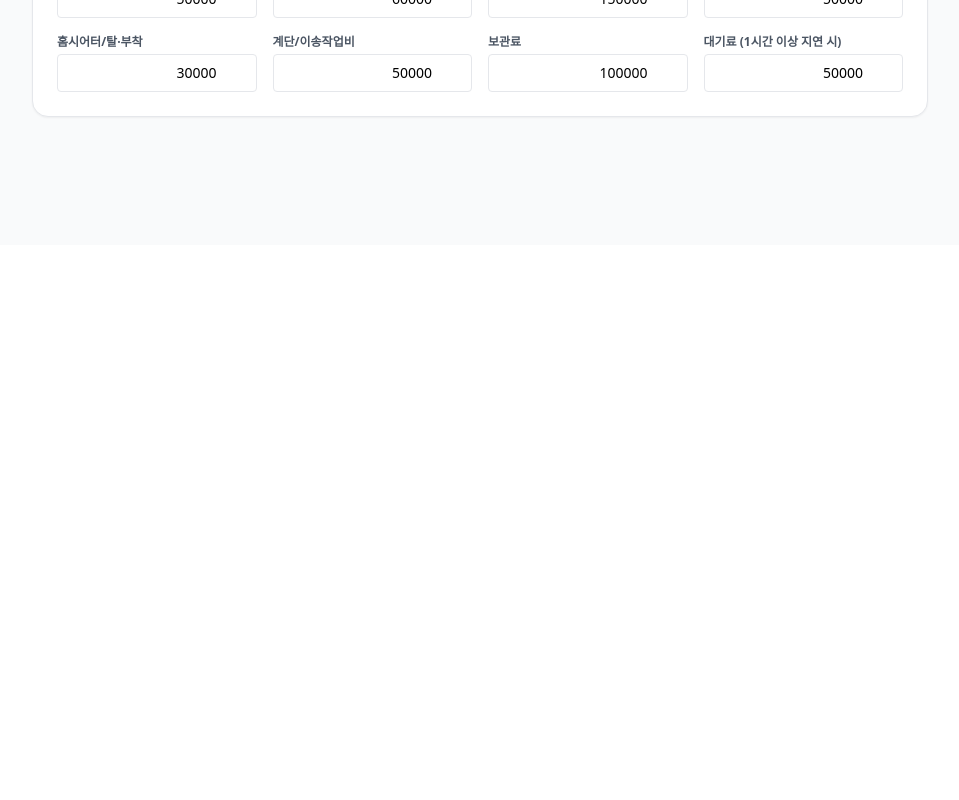
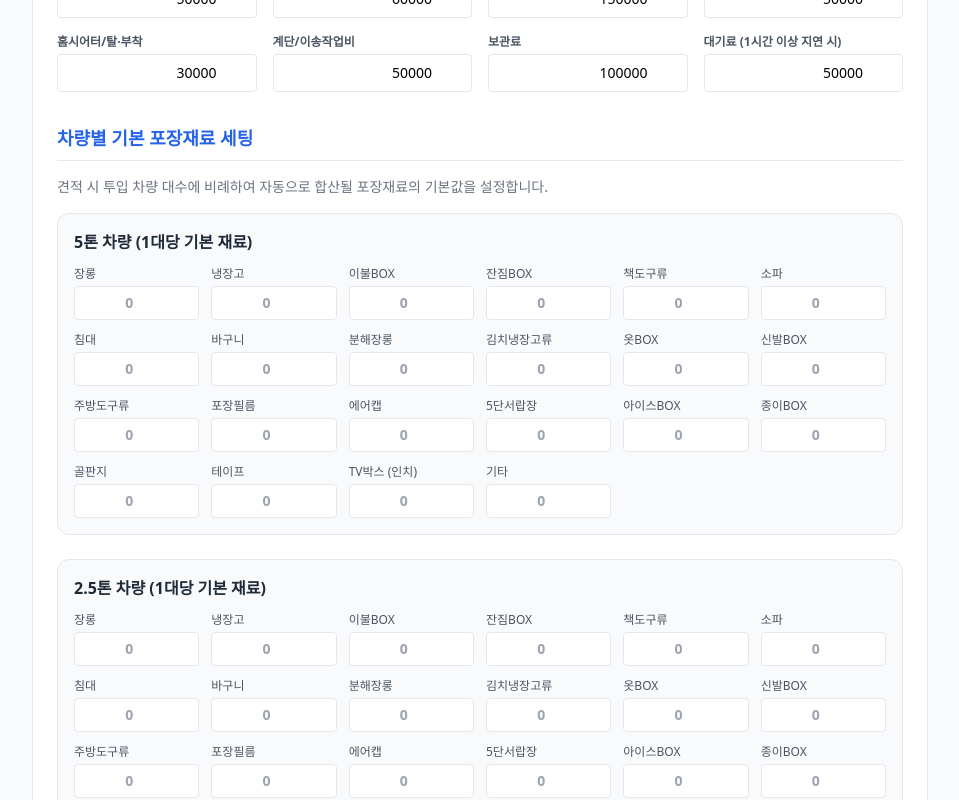
Before and after one commit to grigobio237-eng/20260822-tongin, a Next.js app: page /settings in a window 1280 px wide. Shown: the part 1840-2640 px from the top of the page, without its empty margins (160-1119 px from the left). Before the commit the page ends 2085 px from the top, so only its background shows below. Built offline with nearby package versions, Linux system fonts and the light colour scheme.

Commit message:
feat: add default packing materials configuration per vehicle, auto-calculate materials based on vehicles, update step 3 materials UI with stepper buttons, and add TV box with custom inches input

```diff
--- a/src/app/(wizard)/step3/page.tsx
+++ b/src/app/(wizard)/step3/page.tsx
@@ -4,7 +4,7 @@ import React, { useState } from 'react';
 import { useWizardStore } from '@/store/wizardStore';
 import { useSettingsStore } from '@/store/settingsStore';
 import { useRouter } from 'next/navigation';
-import { OPTION_ITEMS } from '@/lib/constants/items';
+import { OPTION_ITEMS, PACKING_MATERIALS } from '@/lib/constants/items';
 import { useSpeechToText } from '@/hooks/useSpeechToText';
 import { Mic, MicOff, Edit2 } from 'lucide-react';
 import clsx from 'clsx';
@@ -278,16 +278,45 @@ export default function Step3Page() {
           <div>
               <label className="block text-sm font-bold text-gray-700 mb-3">포장재료</label>
               <div className="grid grid-cols-2 sm:grid-cols-4 gap-3">
-              {PACKING_MATERIALS.map(mat => (
-                <div key={mat} className="flex items-center justify-between border rounded p-2">
-                  <span className="text-sm font-medium">{mat}</span>
-                  <input type="number" min="0" placeholder="0"
-                    className="w-12 text-center border-b outline-none font-bold text-blue-600"
-                    value={resources.materials[mat] || ''}
+                {PACKING_MATERIALS.map(mat => {
+                  const val = resources.materials[mat] || 0;
+                  return (
+                    <div key={mat} className="flex flex-col gap-1 border rounded p-2 bg-gray-50">
+                      <div className="flex items-center justify-between">
+                        <span className="text-xs font-bold text-gray-700 truncate" title={mat}>{mat}</span>
+                        <div className="flex items-center gap-1 bg-white border rounded">
+                          <button
+                            className="w-6 h-6 flex items-center justify-center text-gray-500 hover:bg-gray-100"
+                            onClick={() => updateMaterial(mat, Math.max(0, val - 1))}
+                          >
+                            -
+                          </button>
+                          <input
+                            type="number" min="0" placeholder="0"
+                            className="w-8 text-center outline-none font-bold text-blue-600 text-sm"
+                            value={val || ''}
                             onChange={e => updateMaterial(mat, Number(e.target.value))}
                           />
+                          <button
+                            className="w-6 h-6 flex items-center justify-center text-gray-500 hover:bg-gray-100"
+                            onClick={() => updateMaterial(mat, val + 1)}
+                          >
+                            +
+                          </button>
                         </div>
-              ))}
+                      </div>
+                      {mat === 'TV박스 (인치)' && (
+                        <input
+                          type="text"
+                          placeholder="인치 입력 (예: 65, 75)"
+                          className="w-full text-xs p-1 border rounded mt-1"
+                          value={resources.tvBoxInches || ''}
+                          onChange={e => updateResources({ tvBoxInches: e.target.value })}
+                        />
+                      )}
+                    </div>
+                  );
+                })}
               </div>
             </div>
         </div>
--- a/src/app/settings/page.tsx
+++ b/src/app/settings/page.tsx
@@ -4,7 +4,7 @@ import React, { useState, useEffect } from 'react';
 import { useSettingsStore, LadderRateTier, PartnerContact, DEFAULT_LADDER_RATES } from '@/store/settingsStore';
 import { useRouter } from 'next/navigation';
 import { Loader2, ArrowLeft, Save } from 'lucide-react';
-import { OPTION_ITEMS } from '@/lib/constants/items';
+import { OPTION_ITEMS, PACKING_MATERIALS } from '@/lib/constants/items';
 
 export default function SettingsPage() {
   const router = useRouter();
@@ -13,6 +13,7 @@ export default function SettingsPage() {
   const [localCompanyName, setLocalCompanyName] = useState(store.companyName || '통인익스프레스');
   const [localVehiclePrices, setLocalVehiclePrices] = useState(store.vehiclePrices);
   const [localVehicleCbmLimits, setLocalVehicleCbmLimits] = useState(store.vehicleCbmLimits || { fiveTon: 15, twoHalfTon: 7.5, oneTon: 3 });
+  const [localDefaultPackingMaterials, setLocalDefaultPackingMaterials] = useState(store.defaultPackingMaterials || { fiveTon: {}, twoHalfTon: {}, oneTon: {} });
   const [localWorkerPrices, setLocalWorkerPrices] = useState(store.workerPrices);
   const [localOptionPrices, setLocalOptionPrices] = useState(store.optionPrices);
   const [localLadderRates, setLocalLadderRates] = useState<Record<string, LadderRateTier>>(store.ladderRates || DEFAULT_LADDER_RATES);
@@ -22,6 +23,7 @@ export default function SettingsPage() {
     setLocalCompanyName(store.companyName || '통인익스프레스');
     setLocalVehiclePrices(store.vehiclePrices);
     if (store.vehicleCbmLimits) setLocalVehicleCbmLimits(store.vehicleCbmLimits);
+    if (store.defaultPackingMaterials) setLocalDefaultPackingMaterials(store.defaultPackingMaterials);
     setLocalWorkerPrices(store.workerPrices);
     setLocalOptionPrices(store.optionPrices);
     if (store.ladderRates) setLocalLadderRates(store.ladderRates);
@@ -33,6 +35,7 @@ export default function SettingsPage() {
       companyName: localCompanyName,
       vehiclePrices: localVehiclePrices,
       vehicleCbmLimits: localVehicleCbmLimits,
+      defaultPackingMaterials: localDefaultPackingMaterials,
       workerPrices: localWorkerPrices,
       optionPrices: localOptionPrices,
       ladderRates: localLadderRates,
@@ -274,6 +277,46 @@ export default function SettingsPage() {
             </div>
           </section>
 
+          <section>
+            <h2 className="text-lg font-bold text-blue-600 mb-4 border-b pb-2">차량별 기본 포장재료 세팅</h2>
+            <p className="text-sm text-gray-500 mb-4">
+              견적 시 투입 차량 대수에 비례하여 자동으로 합산될 포장재료의 기본값을 설정합니다.
+            </p>
+            <div className="space-y-6">
+              {[
+                { key: 'fiveTon', label: '5톤 차량 (1대당 기본 재료)' },
+                { key: 'twoHalfTon', label: '2.5톤 차량 (1대당 기본 재료)' },
+                { key: 'oneTon', label: '1톤 차량 (1대당 기본 재료)' }
+              ].map((vehicle) => (
+                <div key={vehicle.key} className="border rounded-xl p-4 bg-gray-50">
+                  <h3 className="font-bold text-gray-800 mb-3">{vehicle.label}</h3>
+                  <div className="grid grid-cols-2 sm:grid-cols-4 md:grid-cols-6 gap-3">
+                    {PACKING_MATERIALS.map(mat => (
+                      <div key={mat} className="flex flex-col">
+                        <span className="text-xs font-medium text-gray-600 truncate mb-1" title={mat}>{mat}</span>
+                        <input
+                          type="number" min="0" placeholder="0"
+                          className="w-full text-center border rounded p-1.5 outline-none font-bold text-blue-600 text-sm"
+                          value={localDefaultPackingMaterials[vehicle.key as keyof typeof localDefaultPackingMaterials][mat] || ''}
+                          onChange={e => {
+                            const val = Number(e.target.value);
+                            setLocalDefaultPackingMaterials({
+                              ...localDefaultPackingMaterials,
+                              [vehicle.key]: {
+                                ...localDefaultPackingMaterials[vehicle.key as keyof typeof localDefaultPackingMaterials],
+                                [mat]: val > 0 ? val : undefined
+                              }
+                            });
+                          }}
+                        />
+                      </div>
+                    ))}
+                  </div>
+                </div>
+              ))}
+            </div>
+          </section>
+
         </div>
       </div>
 
--- a/src/lib/constants/items.ts
+++ b/src/lib/constants/items.ts
@@ -243,3 +243,8 @@ export const OPTION_ITEMS: OptionDef[] = [
   { name: '보관료', defaultPrice: 100000 },
   { name: '대기료 (1시간 이상 지연 시)', defaultPrice: 50000 },
 ];
+
+
+
+
+export const PACKING_MATERIALS = ['장롱', '냉장고', '이불BOX', '잔짐BOX', '책도구류', '소파', '침대', '바구니', '분해장롱', '김치냉장고류', '옷BOX', '신발BOX', '주방도구류', '포장필름', '에어캡', '5단서랍장', '아이스BOX', '종이BOX', '골판지', '테이프', 'TV박스 (인치)', '기타'];
--- a/src/store/settingsStore.ts
+++ b/src/store/settingsStore.ts
@@ -26,6 +26,11 @@ export interface SettingsState {
     fiveTon: number;
     twoHalfTon: number;
     oneTon: number;
+  };
+  defaultPackingMaterials: {
+    fiveTon: Record<string, number>;
+    twoHalfTon: Record<string, number>;
+    oneTon: Record<string, number>;
   };
   workerPrices: {
     male: number;
@@ -70,6 +75,11 @@ const defaultValues = {
   companyName: '통인익스프레스',
   vehiclePrices: { fiveTon: 300000, twoHalfTon: 200000, oneTon: 150000 },
   vehicleCbmLimits: { fiveTon: 15, twoHalfTon: 7.5, oneTon: 3 },
+  defaultPackingMaterials: {
+    fiveTon: {},
+    twoHalfTon: {},
+    oneTon: {}
+  },
   workerPrices: { male: 200000, female: 150000 },
   optionPrices: initialOptionPrices,
   ladderRates: DEFAULT_LADDER_RATES,
@@ -95,6 +105,7 @@ export const useSettingsStore = create<SettingsState>()(
               companyName: data.companyName || get().companyName,
               vehiclePrices: data.vehiclePrices || get().vehiclePrices,
               vehicleCbmLimits: data.vehicleCbmLimits || get().vehicleCbmLimits,
+              defaultPackingMaterials: data.defaultPackingMaterials || get().defaultPackingMaterials,
               workerPrices: data.workerPrices || get().workerPrices,
               optionPrices: data.optionPrices || get().optionPrices,
               ladderRates: data.ladderRates || get().ladderRates,
```
Also changed, not shown: src/store/wizardStore.ts (+56 -7 lines). Lines whose indentation alone changed are shown as unchanged.
